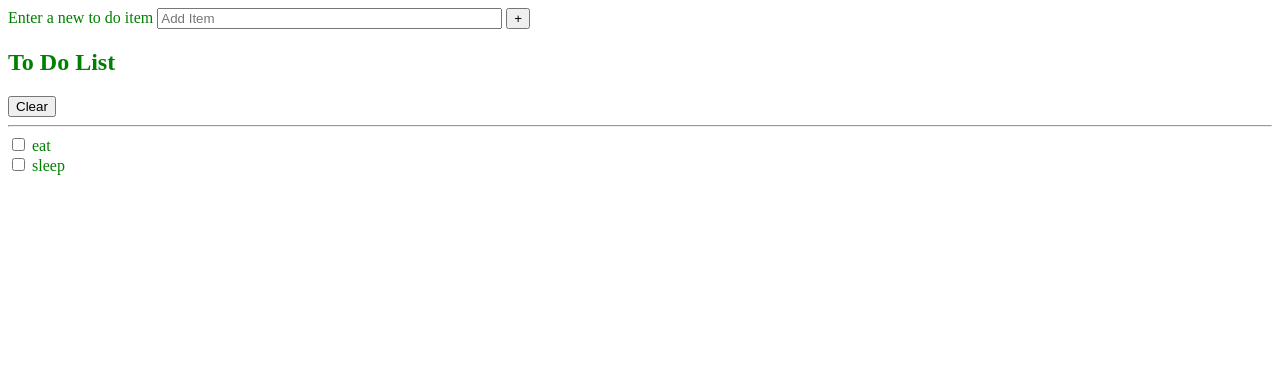
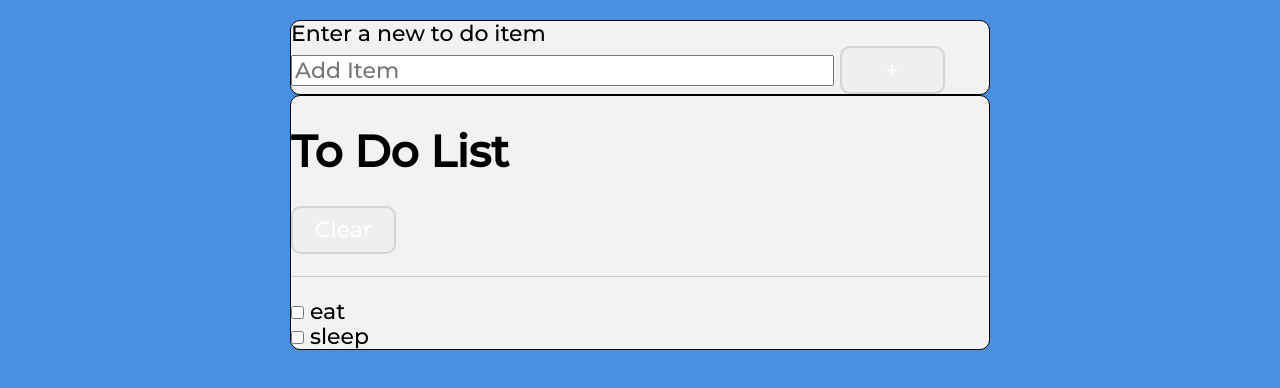
Before and after one commit to vitaliiwine/toDoApp, a website built with Parcel: page src/index.html in a window 1280 px wide. Built offline with nearby package versions, Linux system fonts and the light colour scheme.

Commit message:
color variables, button styles

```diff
--- a/src/index.html
+++ b/src/index.html
@@ -16,8 +16,10 @@
   <link rel="apple-touch-icon" href="icon.png">
   <!-- Place favicon.ico in the root directory -->
 
-  <!--<link rel="stylesheet" href="css/normalize.css">-->
-  <!--<link rel="stylesheet" href="css/main.css">-->
+  <link rel="preconnect" href="https://fonts.gstatic.com">
+  <link href="https://fonts.googleapis.com/css2?family=Montserrat:wght@500&display=swap" rel="stylesheet">
+  <link rel="stylesheet" href="css/normalize.css">
+  <link rel="stylesheet" href="css/main.css">
   <link rel="stylesheet" href="sass/style.css">
 
   <meta name="theme-color" content="#fafafa">
--- /dev/null
+++ b/src/sass/_base.scss
@@ -0,0 +1,38 @@
+$default-font-color: #000;
+$background-color: #4a90e2;
+$container-bgcolor: #f2f2f2;
+$container-bordercolor: #000;
+$textbox-bordercolor: lightgray;
+$button-textcolor: #fff;
+$button-hovercolor: #000;
+$add-button-color: #4caf50;
+$clear-button-color: #9f6060;
+
+@mixin mp($size) {
+  @media only screen and (min-width: $size){
+    @content;
+  }
+}
+
+html, body {
+  color: $default-font-color;
+  width: 100%;
+  min-height: 100%;
+  @include mp(768px) {
+    font-size: 22px;
+  }
+}
+
+body {
+  padding: 20px;
+  background-color: $background-color;
+}
+
+section {
+  background-color: $container-bgcolor;
+  width: 90%;
+  max-width: 700px;
+  margin: 0 auto;
+  border: 1px solid $container-bordercolor;
+  border-radius: 10px;
+}
--- /dev/null
+++ b/src/sass/_shared-classes.scss
@@ -0,0 +1,19 @@
+.button {
+  width: 15%;
+  min-width: 48px;
+  min-height: 48px;
+  color: $button-textcolor;
+  border: 2px solid $textbox-bordercolor;
+  border-radius: 10px;
+  outline: none;
+}
+
+.button:hover {
+  cursor: pointer;
+}
+
+.button:hover,
+.button:focus {
+  filter: brightness(120%);
+  box-shadow: 4px 2px 5px #000;
+}
--- a/src/sass/style.scss
+++ b/src/sass/style.scss
@@ -1,5 +1,2 @@
-$main-color: green;
-
-body {
-  color: $main-color;
-}
+@import "_base";
+@import "_shared-classes";
```
Also changed, not shown: src/css/main.css, src/sass/style.css, 1 other file.
